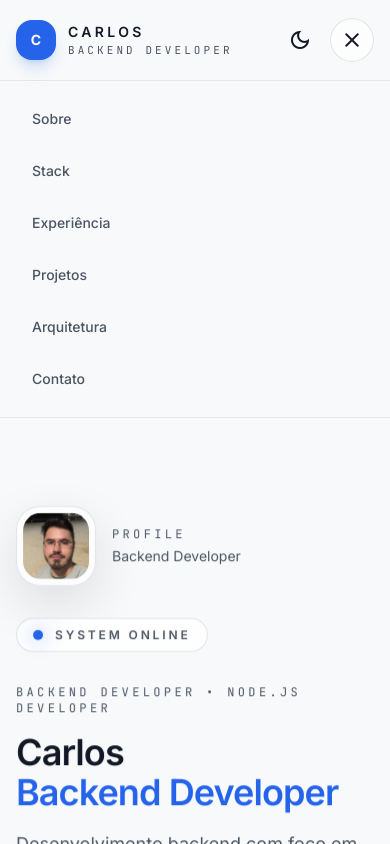
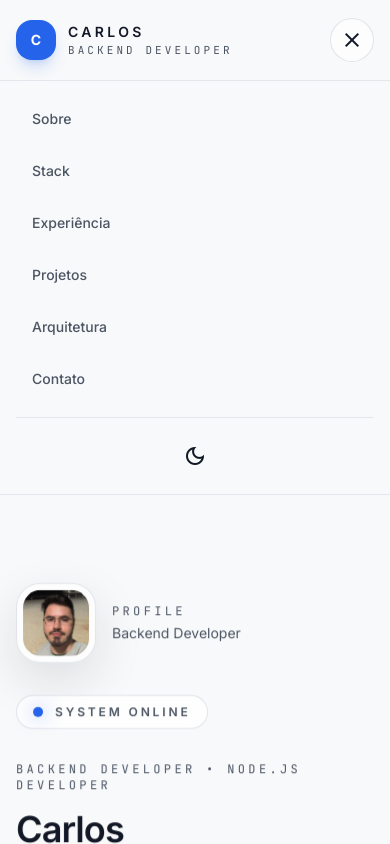
Before and after one commit to carloseocandido/portfolio, a React (Vite) app: page / in a window 390 px wide. Both pictures are taken after a click on the button "menu". Shown: the top 844 px of the page. Built offline with nearby package versions, Linux system fonts and the light colour scheme.

Commit message:
fix/dark and light modes

```diff
--- a/src/components/layout/Navbar.tsx
+++ b/src/components/layout/Navbar.tsx
@@ -46,7 +46,9 @@ export function Navbar() {
         />
 
         <div className="flex items-center gap-2">
-          <HeaderActions />
+          <div className="hidden lg:block">
+            <HeaderActions />
+          </div>
           <button
             type="button"
             className="inline-flex h-11 w-11 items-center justify-center rounded-full border border-border/70 bg-card/70 text-foreground transition-colors hover:bg-muted/80 lg:hidden"
@@ -75,6 +77,12 @@ export function Navbar() {
             onNavigate={() => setIsOpen(false)}
             mobile
           />
+
+          <div className="mt-4 border-t border-border/60 pt-4">
+            <div className="flex justify-center">
+              <HeaderActions />
+            </div>
+          </div>
         </Container>
       </div>
     </header>
```
